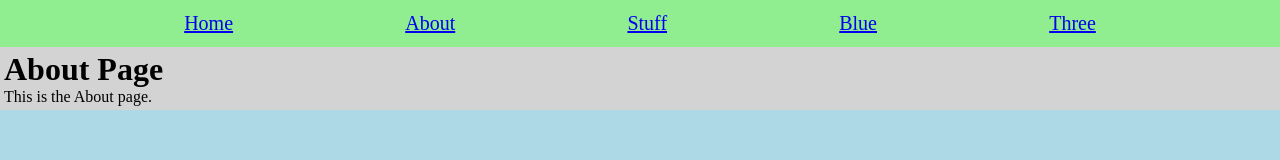
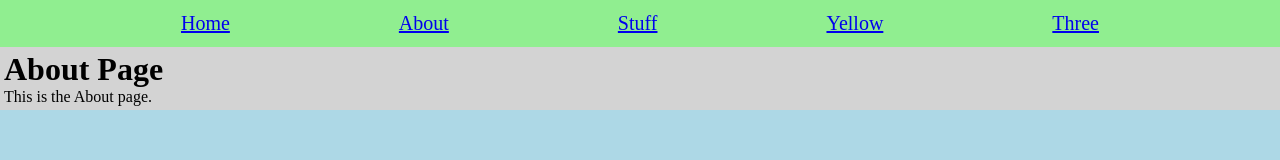
Before and after one commit to franco-ortega/demo-next-00-playground, a Next.js app: page /about in a window 1280 px wide. Shown: the top 160 px of the page. Built offline with nearby package versions, Linux system fonts and the light colour scheme; no server answers.

Commit message:
add colors

```diff
--- a/data/colors.js
+++ b/data/colors.js
@@ -1,3 +1,13 @@
-const colors = ['red', 'green', 'blue', 'yellow', 'orange', 'pink', 'brown'];
+const colors = [
+  'red',
+  'green',
+  'blue',
+  'yellow',
+  'orange',
+  'pink',
+  'brown',
+  'silver',
+  'gold'
+];
 
 export default colors;
```
